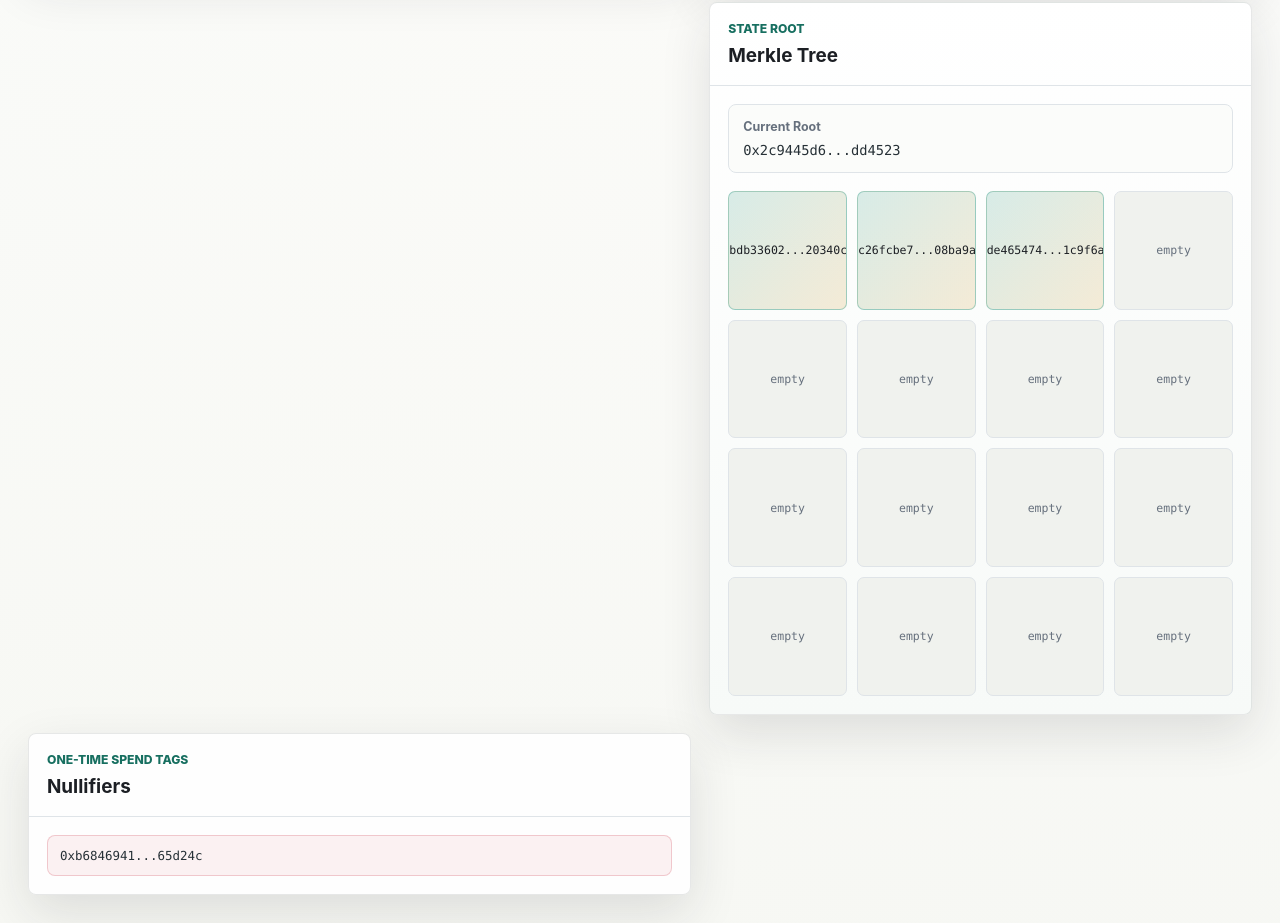
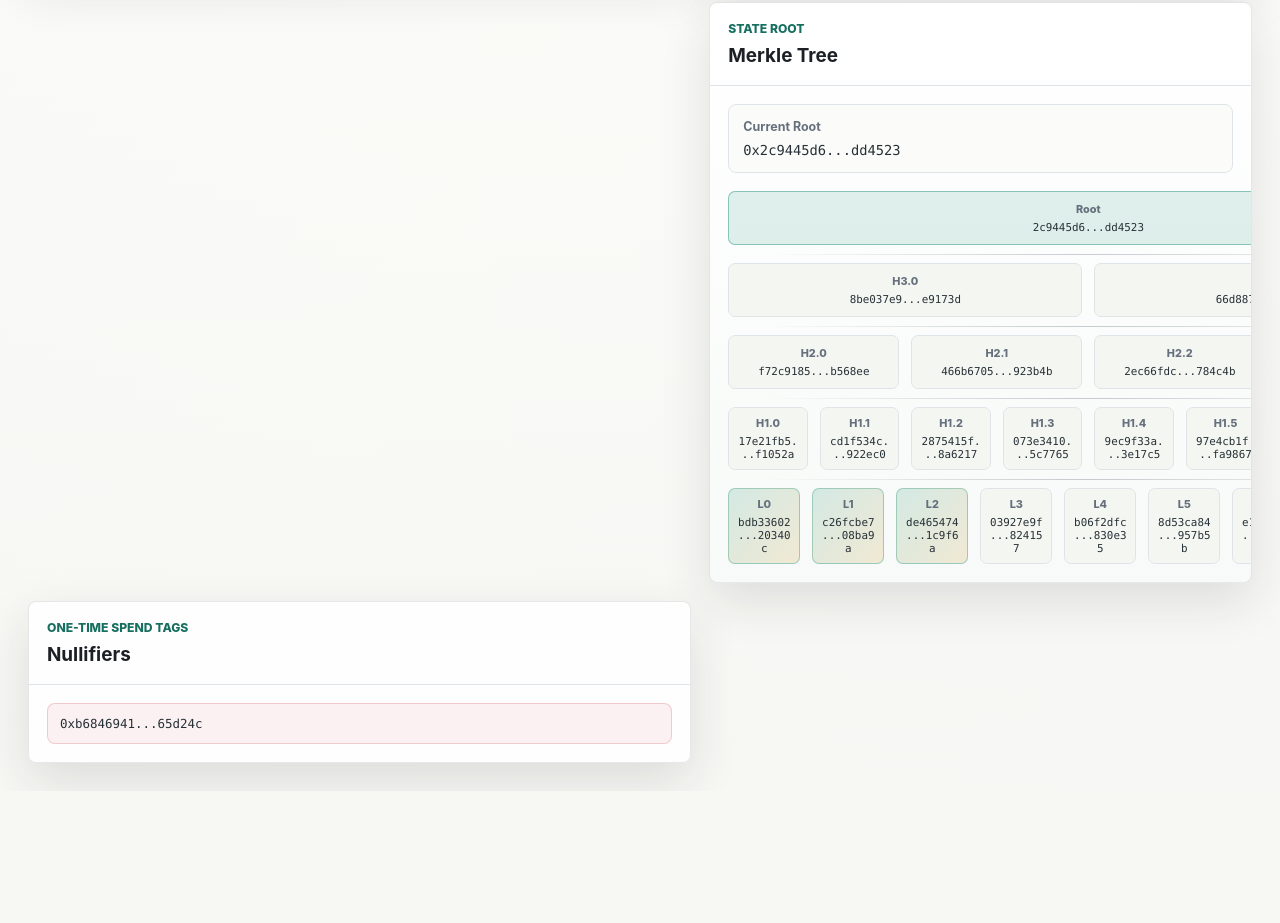
Before and after one commit to aashay-d12/Private-Transaction-System, a website: page web/index.html in a window 1280 px wide. Shown: the part 803-1726 px from the top of the page. After the commit the page ends 1594 px from the top, so only its background shows below. Drawn offline with Linux system fonts and the light colour scheme.

Commit message:
Render Merkle tree as layered visual

```diff
--- a/web/app.js
+++ b/web/app.js
@@ -86,7 +86,7 @@ async function deposit({ owner, amount }) {
   const note = await createNote({ owner, amount });
   state.notes.push(note);
   state.commitments.push(note.commitment);
-  state.roots.push(await merkleRoot(state.commitments));
+  await updateMerkleState();
   state.ledger.unshift({
     type: "deposit",
     title: `${owner} deposit`,
@@ -99,6 +99,7 @@ async function deposit({ owner, amount }) {
 }
 
 async function transfer({ inputNote, recipient, amount }) {
+  const oldRoot = state.roots.at(-1);
   const receiverNote = await createNote({ owner: recipient, amount });
   const changeNote = await createNote({
     owner: inputNote.owner,
@@ -111,12 +112,12 @@ async function transfer({ inputNote, recipient, amount }) {
   state.notes.push(receiverNote, changeNote);
   state.nullifiers.push(nullifier);
   state.commitments.push(receiverNote.commitment, changeNote.commitment);
-  state.roots.push(await merkleRoot(state.commitments));
+  await updateMerkleState();
   state.ledger.unshift({
     type: "transfer",
     title: `${inputNote.owner} -> ${recipient}`,
     fields: {
-      root: state.roots.at(-2),
+      root: oldRoot,
       nullifier,
       outputA: receiverNote.commitment,
       outputB: changeNote.commitment,
@@ -201,30 +202,60 @@ function renderNotes() {
 
 function renderTree() {
   elements.treeGrid.innerHTML = "";
+  const layers = state.treeLayers.length > 0 ? state.treeLayers : [[state.roots.at(-1)]];
+  const displayLayers = layers.slice().reverse();
 
-  for (let index = 0; index < 16; index += 1) {
-    const leaf = document.createElement("div");
-    const commitment = state.commitments[index];
-    leaf.className = `tree-leaf ${commitment ? "is-filled" : ""}`;
-    leaf.textContent = commitment ? shortHash(commitment).replace("0x", "") : "empty";
-    elements.treeGrid.append(leaf);
-  }
+  displayLayers.forEach((layer, displayIndex) => {
+    const originalLayerIndex = displayLayers.length - displayIndex - 1;
+    const row = document.createElement("div");
+    row.className = "tree-row";
+    row.style.setProperty("--node-count", layer.length);
+
+    layer.forEach((hash, nodeIndex) => {
+      const node = document.createElement("div");
+      const isRoot = originalLayerIndex === layers.length - 1;
+      const isLeaf = originalLayerIndex === 0;
+      const isFilledLeaf = isLeaf && nodeIndex < state.commitments.length;
+      const label = isRoot ? "Root" : isLeaf ? `L${nodeIndex}` : `H${originalLayerIndex}.${nodeIndex}`;
+
+      node.className = [
+        "tree-node",
+        isRoot ? "is-root" : "",
+        isLeaf ? "is-leaf" : "",
+        isFilledLeaf ? "is-filled" : ""
+      ].filter(Boolean).join(" ");
+      node.innerHTML = `<span>${label}</span><code>${shortHash(hash).replace("0x", "")}</code>`;
+      row.append(node);
+    });
+
+    elements.treeGrid.append(row);
+  });
 }
 
-function renderNullifiers() {
-  elements.nullifierList.innerHTML = "";
+async function updateMerkleState() {
+  state.treeLayers = await buildMerkleLayers(state.commitments);
+  state.roots.push(state.treeLayers.at(-1)[0]);
+}
 
-  if (state.nullifiers.length === 0) {
-    elements.nullifierList.innerHTML = `<div class="empty-state">No spent notes</div>`;
-    return;
+async function buildMerkleLayers(commitments) {
+  const leaves = commitments.slice(0, 16);
+  while (leaves.length < 16) {
+    leaves.push(await hashParts("zero", leaves.length));
   }
 
-  for (const nullifier of state.nullifiers.slice().reverse()) {
-    const chip = document.createElement("code");
-    chip.className = "nullifier-chip";
-    chip.textContent = shortHash(nullifier);
-    elements.nullifierList.append(chip);
+  const layers = [leaves];
+  let layer = leaves;
+
+  while (layer.length > 1) {
+    const next = [];
+    for (let index = 0; index < layer.length; index += 2) {
+      next.push(await hashParts(layer[index], layer[index + 1]));
+    }
+    layers.push(next);
+    layer = next;
   }
+
+  return layers;
 }
 
 async function createNote({ owner, amount }) {
@@ -242,22 +273,20 @@ async function createNote({ owner, amount }) {
   };
 }
 
-async function merkleRoot(commitments) {
-  const leaves = commitments.slice(0, 16);
-  while (leaves.length < 16) {
-    leaves.push(await hashParts("zero", leaves.length));
+function renderNullifiers() {
+  elements.nullifierList.innerHTML = "";
+
+  if (state.nullifiers.length === 0) {
+    elements.nullifierList.innerHTML = `<div class="empty-state">No spent notes</div>`;
+    return;
   }
 
-  let layer = leaves;
-  while (layer.length > 1) {
-    const next = [];
-    for (let index = 0; index < layer.length; index += 2) {
-      next.push(await hashParts(layer[index], layer[index + 1]));
-    }
-    layer = next;
+  for (const nullifier of state.nullifiers.slice().reverse()) {
+    const chip = document.createElement("code");
+    chip.className = "nullifier-chip";
+    chip.textContent = shortHash(nullifier);
+    elements.nullifierList.append(chip);
   }
-
-  return layer[0];
 }
 
 async function hashParts(...parts) {
@@ -292,6 +321,7 @@ function createInitialState() {
     notes: [],
     commitments: [],
     roots: ["0x0000000000000000000000000000000000000000000000000000000000000000"],
+    treeLayers: [],
     nullifiers: [],
     ledger: []
   };
--- a/web/index.html
+++ b/web/index.html
@@ -97,7 +97,7 @@
             <span>Current Root</span>
             <code id="currentRoot">0x00000000</code>
           </div>
-          <div class="tree-grid" id="treeGrid"></div>
+          <div class="tree-visual" id="treeGrid"></div>
         </article>
 
         <article class="panel">
--- a/web/styles.css
+++ b/web/styles.css
@@ -349,30 +349,77 @@ code,
   font-size: 0.86rem;
 }
 
-.tree-grid {
+.tree-visual {
   display: grid;
-  grid-template-columns: repeat(4, minmax(0, 1fr));
-  gap: 10px;
+  gap: 18px;
+  overflow-x: auto;
   padding: 18px;
 }
 
-.tree-leaf {
-  aspect-ratio: 1;
+.tree-row {
+  display: grid;
+  grid-template-columns: repeat(var(--node-count), minmax(72px, 1fr));
+  gap: 12px;
+  min-width: 720px;
+  position: relative;
+}
+
+.tree-row:not(:last-child)::after {
+  content: "";
+  position: absolute;
+  left: 5%;
+  right: 5%;
+  bottom: -10px;
+  height: 1px;
+  background: linear-gradient(90deg, transparent, rgba(102, 112, 125, 0.35), transparent);
+}
+
+.tree-node {
+  min-height: 54px;
   border: 1px solid var(--line);
   border-radius: 7px;
-  background: #f0f2ee;
+  background: #f4f6f2;
   display: grid;
-  place-items: center;
-  color: var(--muted);
-  font-family: "SFMono-Regular", Consolas, "Liberation Mono", monospace;
-  font-size: 0.72rem;
+  align-content: center;
+  gap: 5px;
+  padding: 8px;
   overflow: hidden;
+  text-align: center;
+  position: relative;
 }
 
-.tree-leaf.is-filled {
+.tree-node::before {
+  content: "";
+  position: absolute;
+  top: -12px;
+  left: 50%;
+  width: 1px;
+  height: 12px;
+  background: rgba(102, 112, 125, 0.35);
+}
+
+.tree-row:first-child .tree-node::before {
+  display: none;
+}
+
+.tree-node span {
+  color: var(--muted);
+  font-size: 0.68rem;
+  font-weight: 850;
+}
+
+.tree-node code {
+  font-size: 0.68rem;
+}
+
+.tree-node.is-root {
+  border-color: rgba(47, 154, 132, 0.5);
+  background: rgba(47, 154, 132, 0.14);
+}
+
+.tree-node.is-filled {
   background: linear-gradient(135deg, rgba(47, 154, 132, 0.18), rgba(214, 154, 45, 0.18));
   border-color: rgba(47, 154, 132, 0.38);
-  color: var(--ink);
 }
 
 .nullifier-chip {
@@ -429,7 +476,7 @@ code,
     grid-template-columns: 1fr;
   }
 
-  .tree-grid {
-    grid-template-columns: repeat(2, minmax(0, 1fr));
+  .tree-row {
+    min-width: 620px;
   }
 }
```
